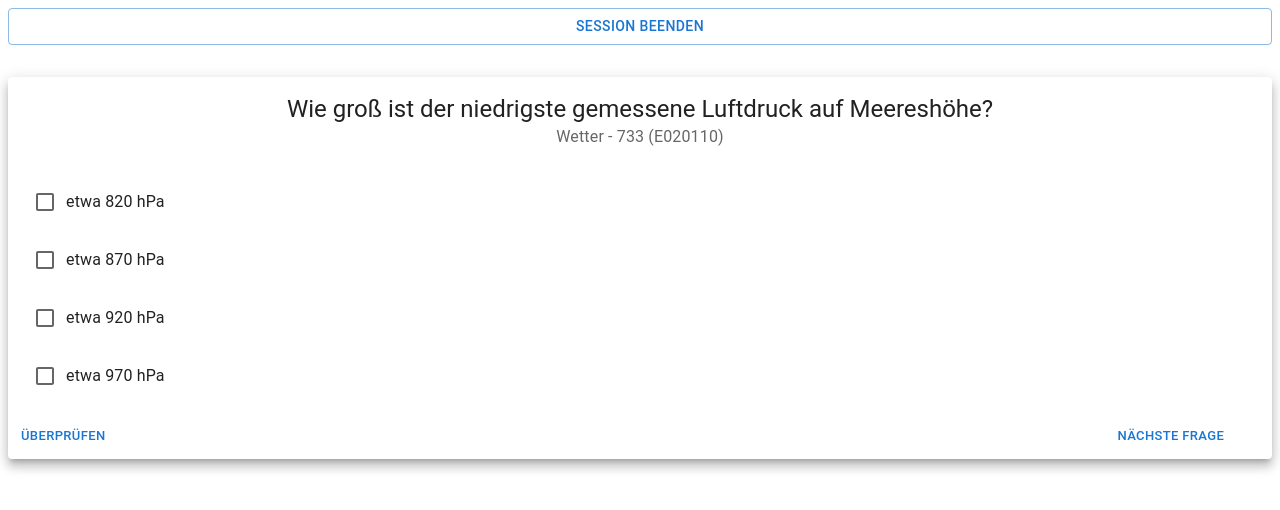
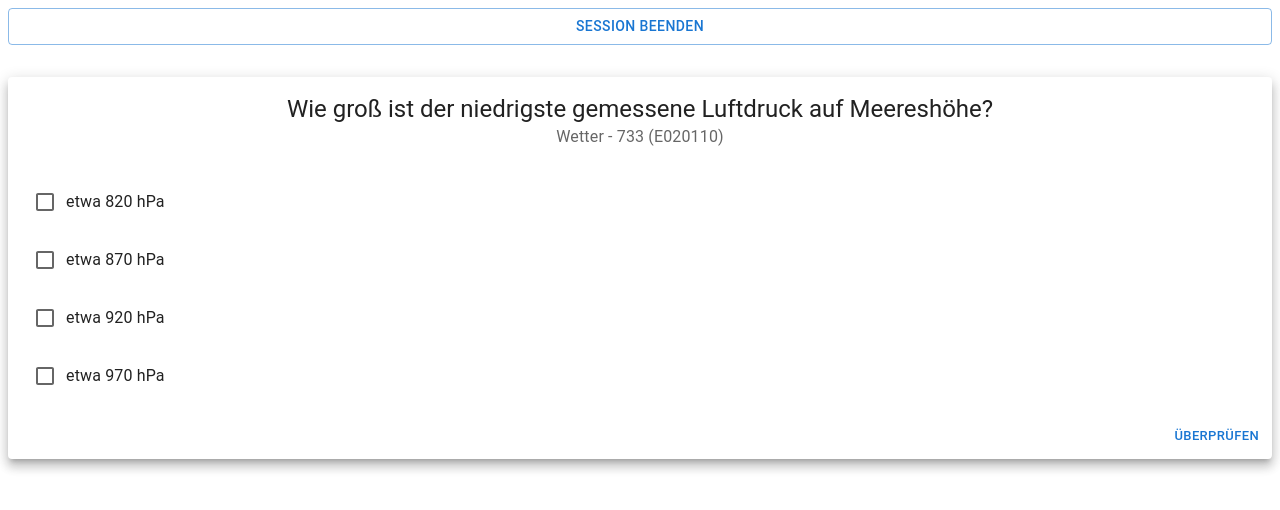
Before and after one commit to psommersguter/asf-boating-certificate-quiz, a React (Vite) app: page / in a window 1280 px wide. Both pictures are taken after a click on the button "FB2 - LERNQUIZ STARTEN". Shown: the top 510 px of the page. Built offline with nearby package versions, Linux system fonts and the light colour scheme.

Commit message:
Adapt "validation" and "next question" to be displayed after one another instead of the same time

```diff
--- a/src/QuizCard.tsx
+++ b/src/QuizCard.tsx
@@ -152,13 +152,14 @@ function QuizCard(props: Props) {
         <ValidationText everythingCorrect={showValidation ? allCheckboxesCorrect : null} />
       </CardContent>
       <CardActions>
+        <Box sx={{
+          width: "100%",
+          textAlign: "right"
+        }}
+        >
+          {!showValidation ?
             <Button size="small" onClick={() => setShowValidation(!showValidation)}>Überprüfen</Button>
-        <Box sx={{
-          width: {
-            xs: "30%",
-            md: "79%"
-          }
-        }} />
+            :
             <Button size="small" onClick={() => {
               setAnswer1Check(false)
               setAnswer2Check(false)
@@ -168,6 +169,8 @@ function QuizCard(props: Props) {
             }}>
               Nächste Frage
             </Button>
+          }
+        </Box>
       </CardActions>
     </Card>
   )
```
Lines whose indentation alone changed are shown as unchanged.
